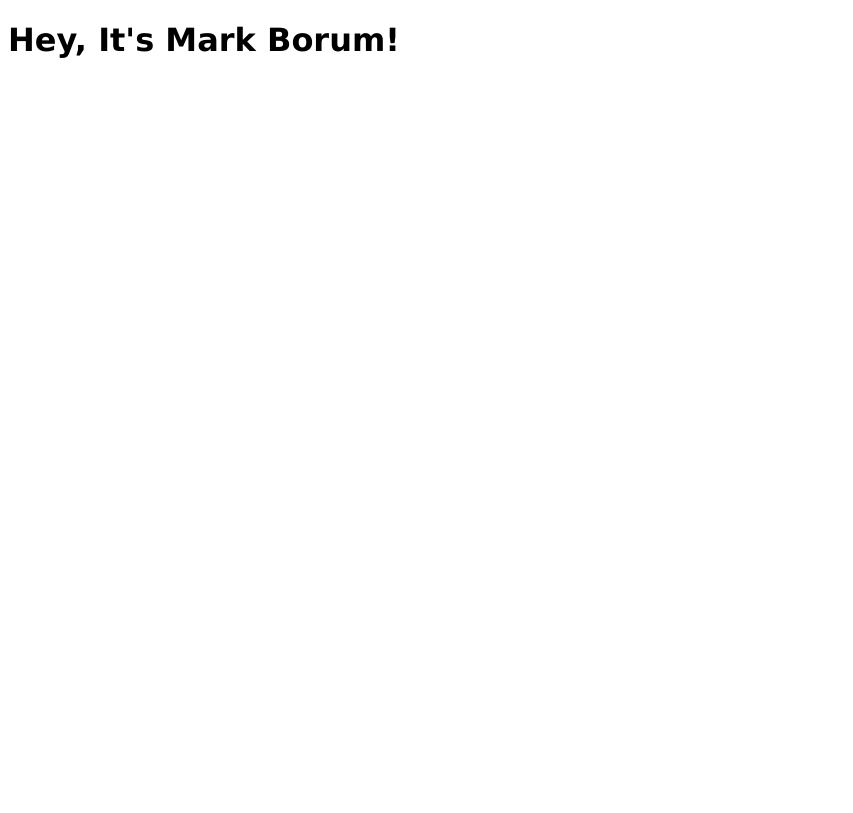
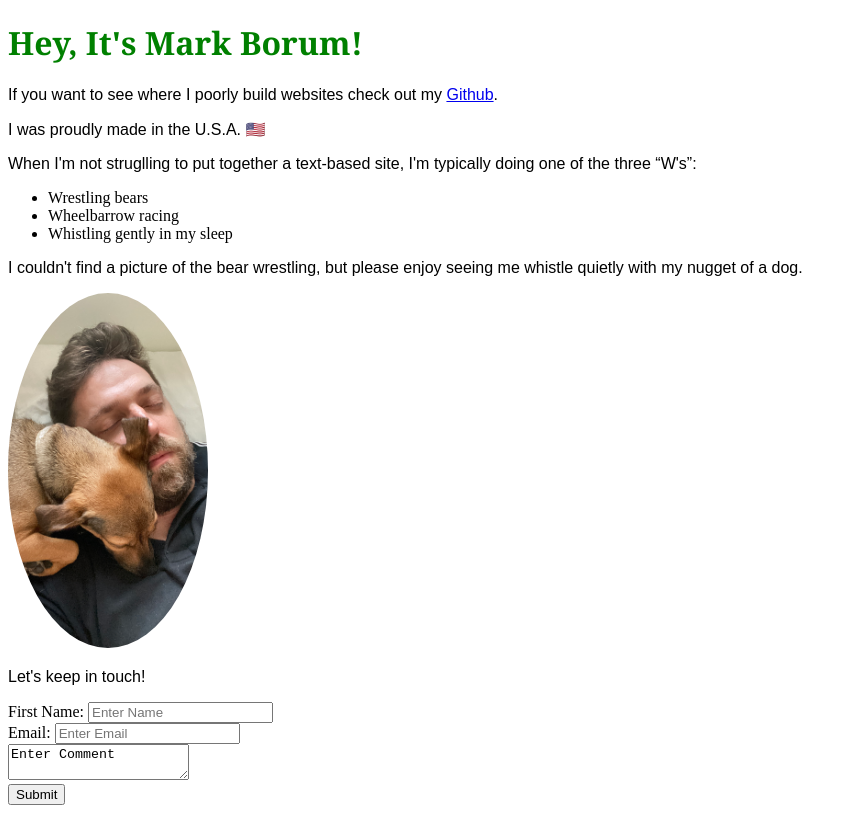
Before and after one commit to mbo11/software-1.2-html-elements-assignment, a plain HTML site: page index.html in a window 1280 px wide. Shown: the whole page, without its empty margins (0-853 px from the left). Drawn offline with Linux system fonts and the light colour scheme.

Commit message:
w3 Bio Assignment

```diff
--- a/index.html
+++ b/index.html
@@ -3,10 +3,46 @@
 <html>
     <head>
         <title>My first webpage</title>
+        <style>
+            h1 {
+                font-family: Georgia, 'Times New Roman', Times, serif;
+                color: green;
+                font: 2em;
+            }
+            p {
+                font-family: Arial, Helvetica, sans-serif;
+                font: 100;
+            }
+            img {
+                border-radius: 50%;
+            }
+        </style>
     </head>
     <body>
-        <h1 style="font-family: Verdana, Geneva, Tahoma, sans-serif;">
+        <h1>
             Hey, It's Mark Borum!
         </h1>
+        <p>If you want to see where I poorly build websites check out my <a href="https://github.com/mbo11" target="_blank">Github</a>.</p>
+        <p>I was proudly made in the U.S.A. 🇺🇸</p>
+        <p>When I'm not struglling to put together a text-based site, I'm typically doing one of the three <q>W's</q>:</p>
+        <ul>
+            <li>Wrestling bears</li>
+            <li>Wheelbarrow racing</li>
+            <li>Whistling gently in my sleep</li>
+        </ul>
+        <p>I couldn't find a picture of the bear wrestling, but please enjoy seeing me whistle quietly with my nugget of a dog.</p>
+        <img src="IMG_3422.jpg" alt="Mark sleeping with his dog Daisy" width="200px">
+        <p>Let's keep in touch!</p>
+        <form>
+            <label for="fname">First Name:</label>
+            <input type="text" name="fname" placeholder="Enter Name"/>
+            <br/>
+            <label for="email">Email:</label>
+            <input type="email" name="email" placeholder="Enter Email"/>
+            <br/>
+            <textarea>Enter Comment</textarea>
+            <br/>
+            <input type="submit">
+        </form>
     </body>
 </html>
```
